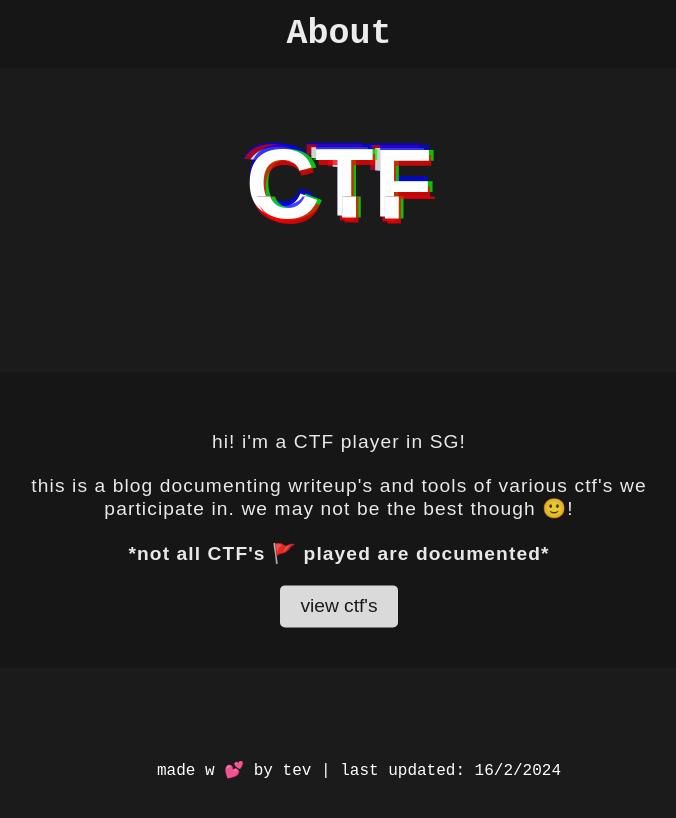
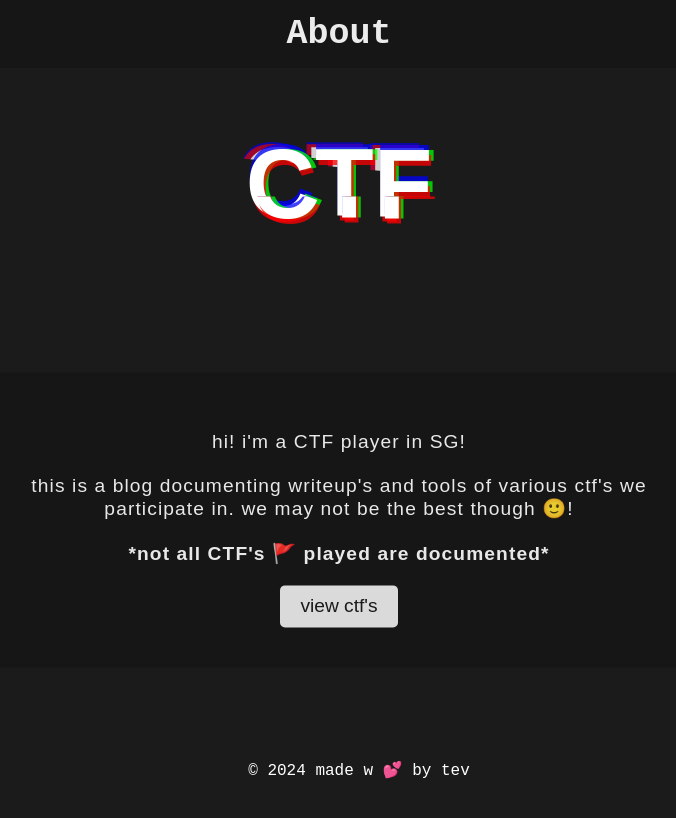
Before and after one commit to trevelling/CTF, a Next.js app: page / in a window 1280 px wide. Shown: the top 818 px of the page, without its empty margins (301-977 px from the left). Built offline with nearby package versions, Linux system fonts and the light colour scheme.

Commit message:
feat; added copy right

```diff
--- a/app/ui/info.jsx
+++ b/app/ui/info.jsx
@@ -3,8 +3,11 @@ import styles from "./info.module.css";
 
 export default function Info() {
   return (
-    <a className={styles.info} href="https://github.com/trevelling" target="_blank" rel="noopener noreferrer" >
-      made w 💕 by tev | last updated: 16/2/2024
-    </a>
+    <footer>
+      <a className={styles.info} href="https://github.com/trevelling" target="_blank" rel="noopener noreferrer" >
+      &copy; {new Date().getFullYear()} made w 💕 by tev
+      </a>
+    </footer>
+
   );
 }
```
